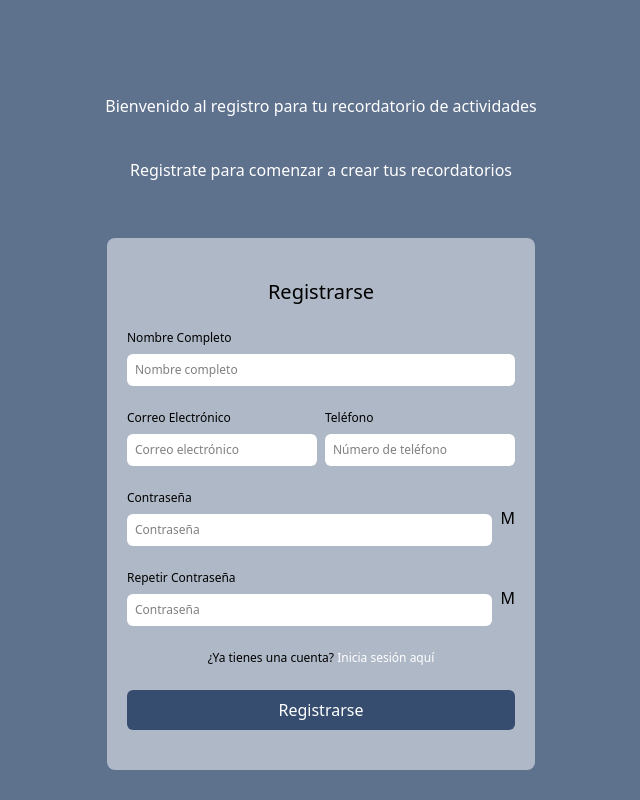
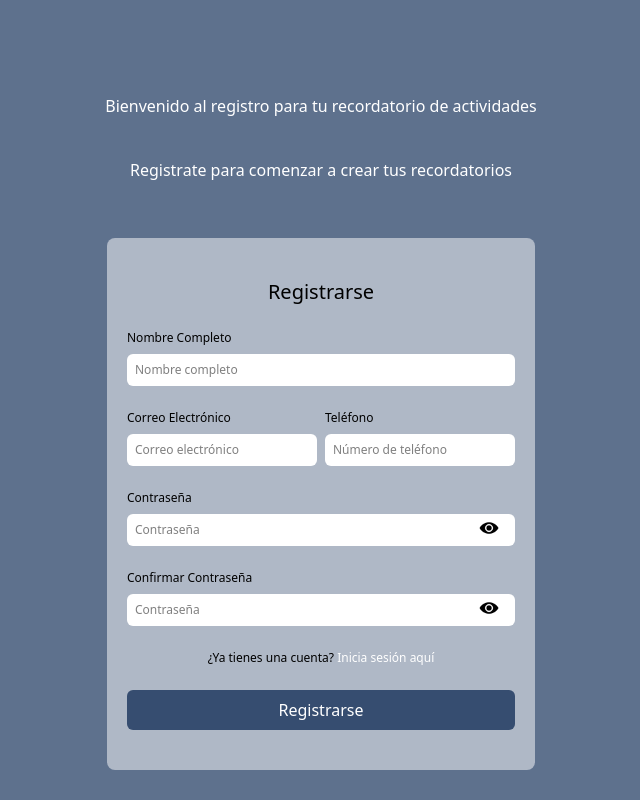
Before and after one commit to Recordatorio-app/Recordatorio-app-frontend, a Next.js app: page /register in a window 1280 px wide. Shown: the whole page, without its empty margins (319-959 px from the left). Built offline with nearby package versions, Linux system fonts and the light colour scheme.

Commit message:
styles:Adding an eye icon for the password in the input fields

```diff
--- a/app/(auth)/register/page.tsx
+++ b/app/(auth)/register/page.tsx
@@ -5,6 +5,7 @@ import Form from "@/components/ui/form";
 import Input from "@/components/ui/input";
 import { useAuth } from "@/context/AuthContext";
 import { registerUser } from "@/services/auth/auth.service";
+import Image from "next/image";
 import Link from "next/link";
 import { useRouter } from "next/navigation";
 import { useState } from "react";
@@ -69,7 +70,8 @@ export default function Login() {
             />
           </div>
 
-          <div className="flex items-center justify-center gap-2">
+          <div className="flex items-center gap-2">
+            <div className="relative w-full">
               <Input
                 label="Contraseña"
                 placeholder="Contraseña"
@@ -77,27 +79,62 @@ export default function Login() {
                 type={showPassword ? "text" : "password"}
                 onChange={(e) => setPassword(e.target.value)}
               />
-            <button
+              <Button
                 type="button"
                 onClick={() => setShowPassword(!showPassword)}
+                bg="bg-transparent absolute right-2 top-2/2 -translate-y-2/2"
+                textColor="text-black"
               >
-              {showPassword ? "O" : "M"}
-            </button>
+                {showPassword ? (
+                  <Image
+                    src="/icons/hide.png"
+                    alt="Ocultar contraseña"
+                    width={20}
+                    height={20}
+                  />
+                ) : (
+                  <Image
+                    src="/icons/show.png"
+                    alt="Mostrar contraseña"
+                    width={20}
+                    height={20}
+                  />
+                )}
+              </Button>
             </div>
-          <div className="flex items-center justify-center gap-2">
+          </div>
+          <div className="flex items-center gap-2">
+            <div className="relative w-full">
               <Input
-              label="Repetir Contraseña"
+                label="Confirmar Contraseña"
                 placeholder="Contraseña"
-              id="newPassword"
+                id="ConfirmPassword"
                 type={showConfirmPassword ? "text" : "password"}
                 onChange={(e) => setConfirmPassword(e.target.value)}
               />
-            <button
+              <Button
                 type="button"
                 onClick={() => setShowConfirmPassword(!showConfirmPassword)}
+                bg="bg-transparent absolute right-2 top-2/2 -translate-y-2/2"
+                textColor="text-black"
               >
-              {showConfirmPassword ? "O" : "M"}
-            </button>
+                {showConfirmPassword ? (
+                  <Image
+                    src="/icons/hide.png"
+                    alt="Ocultar contraseña"
+                    width={20}
+                    height={20}
+                  />
+                ) : (
+                  <Image
+                    src="/icons/show.png"
+                    alt="Mostrar contraseña"
+                    width={20}
+                    height={20}
+                  />
+                )}
+              </Button>
+            </div>
           </div>
           <span className="text-center text-xs">
             ¿Ya tienes una cuenta?{" "}
@@ -105,7 +142,9 @@ export default function Login() {
               Inicia sesión aquí
             </Link>
           </span>
-          <Button bg="bg-one" textColor="text-white">Registrarse</Button>
+          <Button bg="bg-one" textColor="text-white">
+            Registrarse
+          </Button>
         </Form>
       </section>
     </main>
```
Lines whose indentation alone changed are shown as unchanged.
